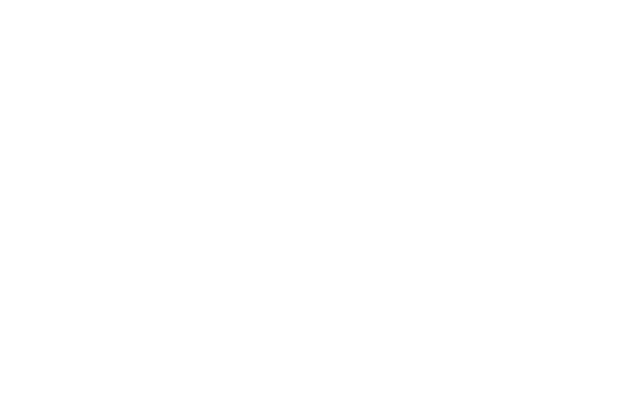
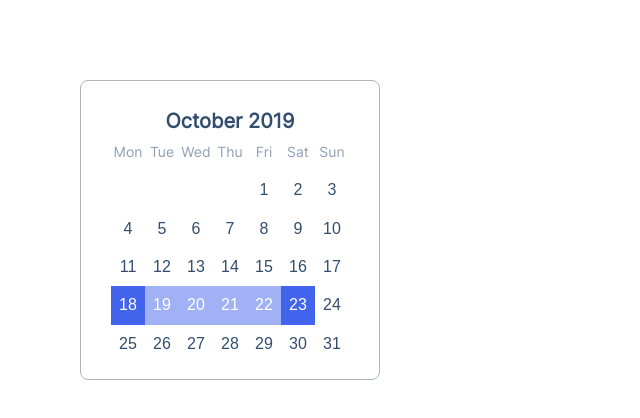
Before and after one commit to js-tasks-ru/htmlcss-20211125_klsworkheater, a website: page 05-lection3/03-calendar/index.html in a window 1280 px wide. Shown: the whole page, without its empty margins (0-640 px from the left). Drawn offline with Linux system fonts and the light colour scheme.

Commit message:
Create calendar component

```diff
--- a/05-lection3/03-calendar/calendar.css
+++ b/05-lection3/03-calendar/calendar.css
@@ -0,0 +1,85 @@
+.calendar {
+    background: var(--white);
+    border: 1px solid var(--grey-3);
+    box-sizing: border-box;
+    border-radius: 8px;
+    max-width: 300px;
+}
+
+.calendar__inner {
+    position: relative;
+    width: 100%;
+    padding-bottom: 100%;
+}
+
+.calendar__content {
+    position: absolute;
+    top: 0;
+    right: 0;
+    bottom: 0;
+    left: 0;
+    padding: 28px 30px 40px;
+}
+
+.calendar__header {
+    display: flex;
+    justify-content: center;
+    align-items: center;
+    font-family: 'Inter', sans-serif;
+    font-style: normal;
+    font-weight: 600;
+    font-size: 20px;
+    line-height: 24px;
+    color: var(--blue-2);
+    text-align: center;
+}
+
+.calendar__body {
+    display: grid;
+    grid-template-columns: repeat(7, 1fr);
+    height: 100%;
+    justify-items: stretch;
+    align-items: stretch;
+}
+
+.calendar__day {
+    display: flex;
+    justify-content: center;
+    align-items: center;
+    font-family: 'Inter', sans-serif;
+    font-style: normal;
+    font-weight: normal;
+    font-size: 14px;
+    line-height: 20px;
+    color: var(--grey-7);
+    text-align: center;
+}
+
+.calendar__date {
+    display: flex;
+    justify-content: center;
+    align-items: center;
+    font-family: 'Source Sans Pro', sans-serif;
+    font-style: normal;
+    font-weight: normal;
+    font-size: 16px;
+    line-height: 20px;
+    text-align: center;
+    color: var(--blue-2);
+    /*padding: 8px 11px;*/
+}
+
+.calendar__date_between {
+    background: var(--blue-3);
+    color: var(--white);
+}
+
+.calendar__date_start {
+    background: var(--blue-1);
+    color: var(--white);
+}
+
+.calendar__date_end {
+    background: var(--blue-1);
+    color: var(--white);
+}
--- /dev/null
+++ b/05-lection3/03-calendar/index.css
@@ -0,0 +1,7 @@
+* html, body {
+    height: 100%;
+}
+
+body {
+    padding: 80px;
+}
--- a/05-lection3/03-calendar/index.html
+++ b/05-lection3/03-calendar/index.html
@@ -3,10 +3,73 @@
 <html lang="ru">
     <head>
         <link rel="stylesheet" href="../../assets/css/main.css">
+        <link rel="stylesheet" href="./index.css">
         <link rel="stylesheet" href="./calendar.css">
         <title>Calendar</title>
     </head>
     <body>
+    <div class="calendar">
+        <div class="calendar__inner">
+
+            <div class="calendar__content">
+                <div class="calendar__header">
+                    October 2019
+                </div>
+
+                <div class="calendar__body">
+                    <div class="calendar__day">Mon</div>
+                    <div class="calendar__day">Tue</div>
+                    <div class="calendar__day">Wed</div>
+                    <div class="calendar__day">Thu</div>
+                    <div class="calendar__day">Fri</div>
+                    <div class="calendar__day">Sat</div>
+                    <div class="calendar__day">Sun</div>
+
+                    <div class="calendar__date"></div>
+                    <div class="calendar__date"></div>
+                    <div class="calendar__date"></div>
+                    <div class="calendar__date"></div>
+                    <div class="calendar__date">1</div>
+                    <div class="calendar__date">2</div>
+                    <div class="calendar__date">3</div>
+
+                    <div class="calendar__date">4</div>
+                    <div class="calendar__date">5</div>
+                    <div class="calendar__date">6</div>
+                    <div class="calendar__date">7</div>
+                    <div class="calendar__date">8</div>
+                    <div class="calendar__date">9</div>
+                    <div class="calendar__date">10</div>
+
+                    <div class="calendar__date">11</div>
+                    <div class="calendar__date">12</div>
+                    <div class="calendar__date">13</div>
+                    <div class="calendar__date">14</div>
+                    <div class="calendar__date">15</div>
+                    <div class="calendar__date">16</div>
+                    <div class="calendar__date">17</div>
+
+                    <div class="calendar__date calendar__date_start">18</div>
+                    <div class="calendar__date calendar__date_between">19</div>
+                    <div class="calendar__date calendar__date_between">20</div>
+                    <div class="calendar__date calendar__date_between">21</div>
+                    <div class="calendar__date calendar__date_between">22</div>
+                    <div class="calendar__date calendar__date_end">23</div>
+                    <div class="calendar__date">24</div>
+
+                    <div class="calendar__date">25</div>
+                    <div class="calendar__date">26</div>
+                    <div class="calendar__date">27</div>
+                    <div class="calendar__date">28</div>
+                    <div class="calendar__date">29</div>
+                    <div class="calendar__date">30</div>
+                    <div class="calendar__date">31</div>
+                </div>
+
+            </div>
+        </div>
+    </div>
+    </div>
 
     </body>
 </html>
```
